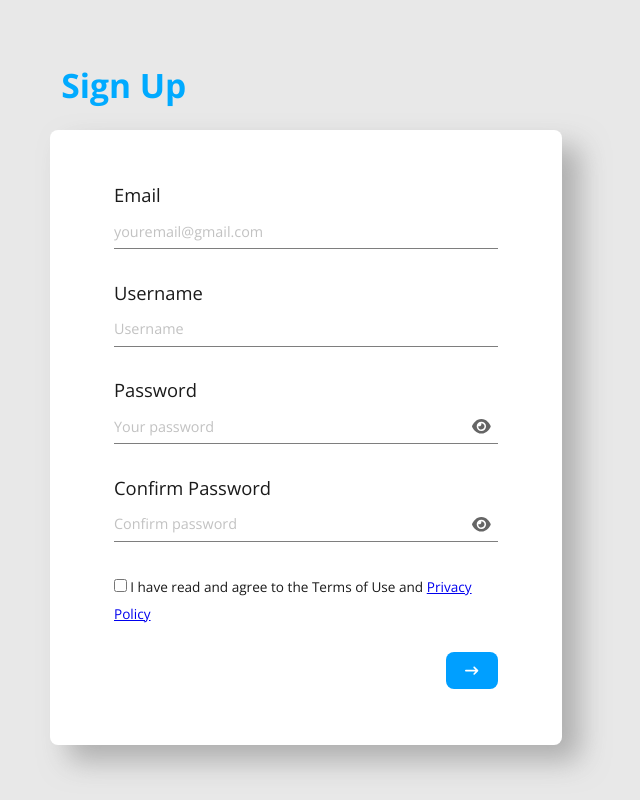
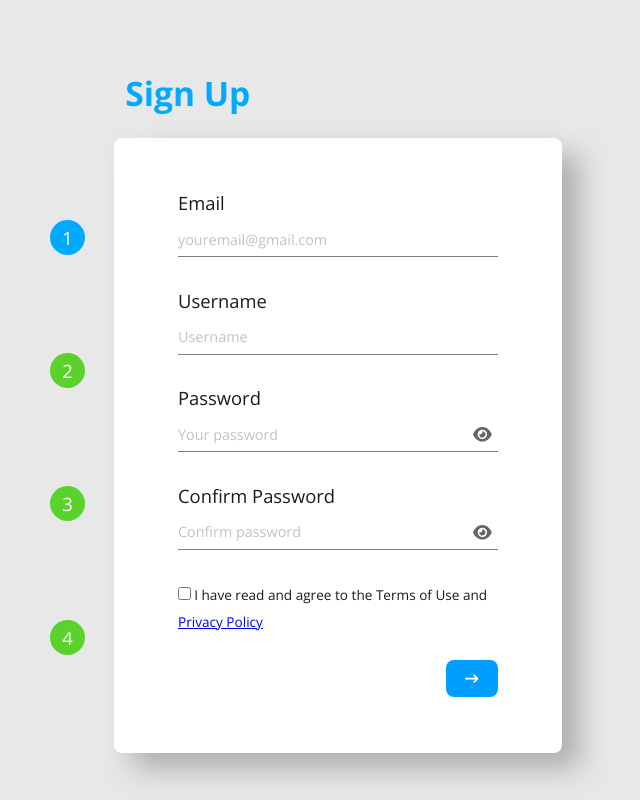
Before and after one commit to DanReiss/multistep-form-react, a React (Vite) app: page / in a window 1280 px wide. Shown: the whole page, without its empty margins (334-974 px from the left). Built offline with nearby package versions, Linux system fonts and the light colour scheme.

Commit message:
adicionar barra indicadora dos passos
adicionei uma barra que indica o passo atual e quais passos foram ou serão realizados indicando por uma lista de 1 ao número de passos

```diff
--- a/src/App.jsx
+++ b/src/App.jsx
@@ -16,10 +16,10 @@ function App() {
   const [currentStep, setCurrentStep] = useState(0);
 
   const steps = [
-    <SignUpForm changeStep={changeStep}/>,
-    <PersonalDataForm changeStep={changeStep}/>,
-    <MeasurementsForm onSubmit={onSubmitForm} changeStep={changeStep}/>,
-    <FinalFormPage username={formData.name} setVisualEl={setCurrentVisualEl}/>
+    <SignUpForm changeStep={changeStep} stepsMap={stepsMap}/>,
+    <PersonalDataForm changeStep={changeStep} stepsMap={stepsMap}/>,
+    <MeasurementsForm onSubmit={onSubmitForm} changeStep={changeStep} stepsMap={stepsMap}/>,
+    <FinalFormPage username={formData.name} setVisualEl={setCurrentVisualEl} stepsMap={stepsMap}/>
   ];
 
   function changeStep(changeType) {
@@ -44,6 +44,10 @@ function App() {
       console.log(formData)
   };
 
+  function stepsMap() {
+    return [steps, currentStep];
+  }
+
   return (
     <div className="App">
       <FormContext.Provider value={{formData, setFormData}}>
--- a/src/components/Form.jsx
+++ b/src/components/Form.jsx
@@ -1,6 +1,7 @@
 import React, {useContext, useEffect, useState } from "react";
 
 import FormContext from "../context/FormContext";
+import StepsViewBar from "./StepsViewBar";
 
 import { FontAwesomeIcon } from '@fortawesome/react-fontawesome';
 import { faArrowLeftLong, faArrowRightLong } from "@fortawesome/free-solid-svg-icons";
@@ -56,6 +57,7 @@ function Form(props) {
     return (
       <div className="form_wrapper">
           <h2>{props.title}</h2>
+          <StepsViewBar stepsMap={props.stepsMap}></StepsViewBar>
           <section className="form_container">
               <form onSubmit={handleSubmit(onSubmitStep)}>
                   {props.children}
--- a/src/components/MeasurementsForm.jsx
+++ b/src/components/MeasurementsForm.jsx
@@ -6,7 +6,7 @@ import * as Yup from "yup";
 import Form from "./Form";
 import InputItem from "./InputItem";
 
-function MeasurementsForm({changeStep, onSubmit}) {
+function MeasurementsForm({changeStep, stepsMap, onSubmit}) {
     const {register, handleSubmit, reset} = useForm();
     const [currentErrors, setCurrentErrors] = useState();
 
@@ -32,7 +32,8 @@ function MeasurementsForm({changeStep, onSubmit}) {
         formControl={{handleSubmit, reset, setCurrentErrors}}
         lastStepSubmit={onSubmit}
         title="Sign Up"
-        stepSchema={stepSchema}>
+        stepSchema={stepSchema}
+        stepsMap={stepsMap}>
 
             <InputItem name="weight" type="number" label="Weight(kg)" placeholder="83kg" register={register} error={currentErrors}/>
             <InputItem name="height" type="number" label="Height(cm)" placeholder="175cm" register={register} error={currentErrors}/>
--- a/src/components/PersonalDataForm.jsx
+++ b/src/components/PersonalDataForm.jsx
@@ -6,7 +6,7 @@ import * as Yup from "yup";
 import Form from "./Form";
 import InputItem from "./InputItem";
 
-function PersonalDataForm({changeStep}){
+function PersonalDataForm({changeStep, stepsMap}){
 
     const {register, handleSubmit, reset} = useForm();
     const [currentErrors, setCurrentErrors] = useState();
@@ -29,7 +29,8 @@ function PersonalDataForm({changeStep}){
         changeStep={changeStep}
         formControl={{handleSubmit, reset, setCurrentErrors}}
         title="Sign Up"
-        stepSchema={stepSchema}>
+        stepSchema={stepSchema}
+        stepsMap={stepsMap}>
 
             <InputItem name="name" type="text" label="Name" placeholder="Your Name" register={register} error={currentErrors}/>
             <InputItem name="lastname" type="text" label="Last Name" placeholder="Your LastName" register={register} error={currentErrors}/>
--- a/src/components/SignUpForm.jsx
+++ b/src/components/SignUpForm.jsx
@@ -6,7 +6,7 @@ import * as Yup from "yup";
 import Form from "./Form";
 import InputItem from "./InputItem";
 
-function SignUpForm({changeStep}) {
+function SignUpForm({changeStep, stepsMap}) {
 
     const {register, handleSubmit, reset} = useForm();
     const [currentErrors, setCurrentErrors] = useState();
@@ -37,7 +37,8 @@ function SignUpForm({changeStep}) {
         formControl={{handleSubmit, reset, setCurrentErrors}}
         isFirstStep={true}
         title="Sign Up"
-        stepSchema={stepSchema}>
+        stepSchema={stepSchema}
+        stepsMap={stepsMap}>
 
             <InputItem name="email" type="text" label="Email" placeholder="youremail@gmail.com" register={register} error={currentErrors}/>
             <InputItem name="username" type="text" label="Username" placeholder="Username" register={register} error={currentErrors}/>
--- /dev/null
+++ b/src/components/StepsViewBar.jsx
@@ -0,0 +1,28 @@
+import React from "react";
+
+function StepsViewBar({stepsMap}){
+
+  const [steps, currentStep] = stepsMap();
+
+  let itemClass = (i) => {
+    if(i === currentStep) return "current";
+    if(i < currentStep) return "done";
+    return ""
+  }
+
+  return(
+    <ul className="steps_bar">
+      {
+      Array(steps.length)
+      .fill()
+      .map((_, i)=>{
+
+
+        return <li key={i} className={itemClass(i)}>{i + 1}</li>
+      })
+      }
+    </ul>
+  )
+}
+
+export default StepsViewBar
--- a/src/styles/index.scss
+++ b/src/styles/index.scss
@@ -71,9 +71,18 @@ button{
   position: relative;
   z-index: 12;
   height: fit-content;
+  display: grid;
+  grid-template-columns: auto;
+  align-items: center;
 
   h2{
-    margin: 1.4rem 0.7rem;
+
+    margin: 1rem 0;
+
+    @include large{
+      margin: 1.4rem 0.7rem;
+      grid-column: 2 / 3;
+    }
   }
 
   @include small{
@@ -81,13 +90,49 @@ button{
   }
 
   @include large{
+    grid-template-columns: 4rem auto;
     width: 40vw;
+  }
+}
+
+
+.steps_bar{
+  list-style-type: none;
+  height: 100%;
+  display: flex;
+  flex-direction: row;
+  justify-content: space-evenly;
+  --li-size: 30px;
+
+  li{
+    background-color: $green;
+    color: white;
+    text-align: center;
+    width: var(--li-size);
+    height: var(--li-size);
+    line-height: var(--li-size);
+    border-radius: 50%;
+    margin-bottom: 1rem;
+  }
+
+  li.current{
+    background-color: $blue;
+  }
+
+  li.done{
+    background-color: $light-gray;
+    position: relative;
+
+  }
+
+  @include large{
+    flex-direction: column;
+    --li-size: 35px;
   }
 }
 
 .form_container{
   padding: 2rem 1.25rem;
-  margin-bottom: 1rem;
   background-color: #fff;
   border-radius: $rounded;
   transition: width 1s;
--- a/src/styles/variables.scss
+++ b/src/styles/variables.scss
@@ -4,6 +4,7 @@ $light-gray: #c2c2c2;
 $gray: #7e7e7e;
 $black: #1a1a1a;
 $red: #d71b1b;
+$green: #5bd22c;
 
 $ease-transition : all 0.5s;
 $slow-transition: all 1s;
```
